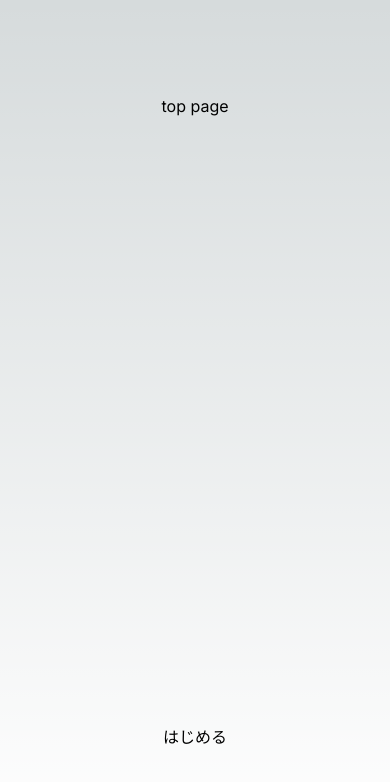
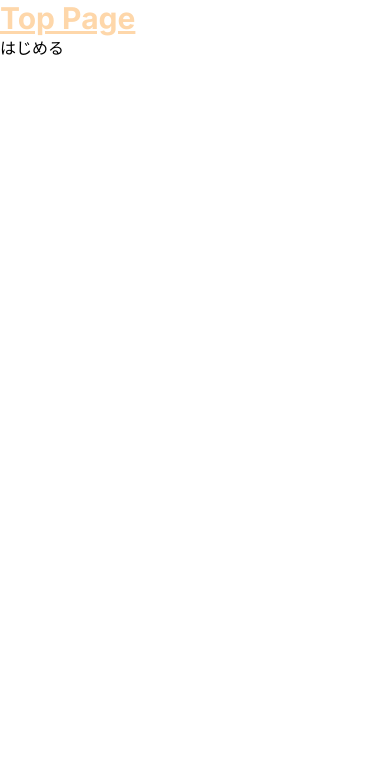
Before and after one commit to pachikuriii/yametara-next-13, a Next.js app: page / in a window 390 px wide. Shown: the top 782 px of the page. Built offline with nearby package versions, Linux system fonts and the light colour scheme.

Commit message:
tailwind.css導入

```diff
--- a/package.json
+++ b/package.json
@@ -18,5 +18,10 @@
     "react": "18.2.0",
     "react-dom": "18.2.0",
     "typescript": "5.1.3"
+  },
+  "devDependencies": {
+    "autoprefixer": "^10.4.14",
+    "postcss": "^8.4.24",
+    "tailwindcss": "^3.3.2"
   }
 }
--- /dev/null
+++ b/postcss.config.js
@@ -0,0 +1,6 @@
+module.exports = {
+  plugins: {
+    tailwindcss: {},
+    autoprefixer: {},
+  },
+}
--- a/src/app/globals.css
+++ b/src/app/globals.css
@@ -1,107 +1,3 @@
-:root {
-  --max-width: 1100px;
-  --border-radius: 12px;
-  --font-mono: ui-monospace, Menlo, Monaco, 'Cascadia Mono', 'Segoe UI Mono',
-    'Roboto Mono', 'Oxygen Mono', 'Ubuntu Monospace', 'Source Code Pro',
-    'Fira Mono', 'Droid Sans Mono', 'Courier New', monospace;
-
-  --foreground-rgb: 0, 0, 0;
-  --background-start-rgb: 214, 219, 220;
-  --background-end-rgb: 255, 255, 255;
-
-  --primary-glow: conic-gradient(
-    from 180deg at 50% 50%,
-    #16abff33 0deg,
-    #0885ff33 55deg,
-    #54d6ff33 120deg,
-    #0071ff33 160deg,
-    transparent 360deg
-  );
-  --secondary-glow: radial-gradient(
-    rgba(255, 255, 255, 1),
-    rgba(255, 255, 255, 0)
-  );
-
-  --tile-start-rgb: 239, 245, 249;
-  --tile-end-rgb: 228, 232, 233;
-  --tile-border: conic-gradient(
-    #00000080,
-    #00000040,
-    #00000030,
-    #00000020,
-    #00000010,
-    #00000010,
-    #00000080
-  );
-
-  --callout-rgb: 238, 240, 241;
-  --callout-border-rgb: 172, 175, 176;
-  --card-rgb: 180, 185, 188;
-  --card-border-rgb: 131, 134, 135;
-}
-
-@media (prefers-color-scheme: dark) {
-  :root {
-    --foreground-rgb: 255, 255, 255;
-    --background-start-rgb: 0, 0, 0;
-    --background-end-rgb: 0, 0, 0;
-
-    --primary-glow: radial-gradient(rgba(1, 65, 255, 0.4), rgba(1, 65, 255, 0));
-    --secondary-glow: linear-gradient(
-      to bottom right,
-      rgba(1, 65, 255, 0),
-      rgba(1, 65, 255, 0),
-      rgba(1, 65, 255, 0.3)
-    );
-
-    --tile-start-rgb: 2, 13, 46;
-    --tile-end-rgb: 2, 5, 19;
-    --tile-border: conic-gradient(
-      #ffffff80,
-      #ffffff40,
-      #ffffff30,
-      #ffffff20,
-      #ffffff10,
-      #ffffff10,
-      #ffffff80
-    );
-
-    --callout-rgb: 20, 20, 20;
-    --callout-border-rgb: 108, 108, 108;
-    --card-rgb: 100, 100, 100;
-    --card-border-rgb: 200, 200, 200;
-  }
-}
-
-* {
-  box-sizing: border-box;
-  padding: 0;
-  margin: 0;
-}
-
-html,
-body {
-  max-width: 100vw;
-  overflow-x: hidden;
-}
-
-body {
-  color: rgb(var(--foreground-rgb));
-  background: linear-gradient(
-      to bottom,
-      transparent,
-      rgb(var(--background-end-rgb))
-    )
-    rgb(var(--background-start-rgb));
-}
-
-a {
-  color: inherit;
-  text-decoration: none;
-}
-
-@media (prefers-color-scheme: dark) {
-  html {
-    color-scheme: dark;
-  }
-}
+@import "tailwindcss/base";
+@import "tailwindcss/components";
+@import "tailwindcss/utilities";
--- a/src/app/layout.tsx
+++ b/src/app/layout.tsx
@@ -1,21 +1,21 @@
-import './globals.css'
-import { Inter } from 'next/font/google'
+import "./globals.css";
+import { Inter } from "next/font/google";
 
-const inter = Inter({ subsets: ['latin'] })
+const inter = Inter({ subsets: ["latin"] });
 
 export const metadata = {
-  title: 'Create Next App',
-  description: 'Generated by create next app',
-}
+  title: "yametara",
+  description: "Generated by create next app",
+};
 
 export default function RootLayout({
   children,
 }: {
-  children: React.ReactNode
+  children: React.ReactNode;
 }) {
   return (
-    <html lang="en">
+    <html lang="ja">
       <body className={inter.className}>{children}</body>
     </html>
-  )
+  );
 }
--- a/src/app/page.module.css
+++ /dev/null
@@ -1,229 +0,0 @@
-.main {
-  display: flex;
-  flex-direction: column;
-  justify-content: space-between;
-  align-items: center;
-  padding: 6rem;
-  min-height: 100vh;
-}
-
-.description {
-  display: inherit;
-  justify-content: inherit;
-  align-items: inherit;
-  font-size: 0.85rem;
-  max-width: var(--max-width);
-  width: 100%;
-  z-index: 2;
-  font-family: var(--font-mono);
-}
-
-.description a {
-  display: flex;
-  justify-content: center;
-  align-items: center;
-  gap: 0.5rem;
-}
-
-.description p {
-  position: relative;
-  margin: 0;
-  padding: 1rem;
-  background-color: rgba(var(--callout-rgb), 0.5);
-  border: 1px solid rgba(var(--callout-border-rgb), 0.3);
-  border-radius: var(--border-radius);
-}
-
-.code {
-  font-weight: 700;
-  font-family: var(--font-mono);
-}
-
-.grid {
-  display: grid;
-  grid-template-columns: repeat(4, minmax(25%, auto));
-  width: var(--max-width);
-  max-width: 100%;
-}
-
-.card {
-  padding: 1rem 1.2rem;
-  border-radius: var(--border-radius);
-  background: rgba(var(--card-rgb), 0);
-  border: 1px solid rgba(var(--card-border-rgb), 0);
-  transition: background 200ms, border 200ms;
-}
-
-.card span {
-  display: inline-block;
-  transition: transform 200ms;
-}
-
-.card h2 {
-  font-weight: 600;
-  margin-bottom: 0.7rem;
-}
-
-.card p {
-  margin: 0;
-  opacity: 0.6;
-  font-size: 0.9rem;
-  line-height: 1.5;
-  max-width: 30ch;
-}
-
-.center {
-  display: flex;
-  justify-content: center;
-  align-items: center;
-  position: relative;
-  padding: 4rem 0;
-}
-
-.center::before {
-  background: var(--secondary-glow);
-  border-radius: 50%;
-  width: 480px;
-  height: 360px;
-  margin-left: -400px;
-}
-
-.center::after {
-  background: var(--primary-glow);
-  width: 240px;
-  height: 180px;
-  z-index: -1;
-}
-
-.center::before,
-.center::after {
-  content: '';
-  left: 50%;
-  position: absolute;
-  filter: blur(45px);
-  transform: translateZ(0);
-}
-
-.logo {
-  position: relative;
-}
-/* Enable hover only on non-touch devices */
-@media (hover: hover) and (pointer: fine) {
-  .card:hover {
-    background: rgba(var(--card-rgb), 0.1);
-    border: 1px solid rgba(var(--card-border-rgb), 0.15);
-  }
-
-  .card:hover span {
-    transform: translateX(4px);
-  }
-}
-
-@media (prefers-reduced-motion) {
-  .card:hover span {
-    transform: none;
-  }
-}
-
-/* Mobile */
-@media (max-width: 700px) {
-  .content {
-    padding: 4rem;
-  }
-
-  .grid {
-    grid-template-columns: 1fr;
-    margin-bottom: 120px;
-    max-width: 320px;
-    text-align: center;
-  }
-
-  .card {
-    padding: 1rem 2.5rem;
-  }
-
-  .card h2 {
-    margin-bottom: 0.5rem;
-  }
-
-  .center {
-    padding: 8rem 0 6rem;
-  }
-
-  .center::before {
-    transform: none;
-    height: 300px;
-  }
-
-  .description {
-    font-size: 0.8rem;
-  }
-
-  .description a {
-    padding: 1rem;
-  }
-
-  .description p,
-  .description div {
-    display: flex;
-    justify-content: center;
-    position: fixed;
-    width: 100%;
-  }
-
-  .description p {
-    align-items: center;
-    inset: 0 0 auto;
-    padding: 2rem 1rem 1.4rem;
-    border-radius: 0;
-    border: none;
-    border-bottom: 1px solid rgba(var(--callout-border-rgb), 0.25);
-    background: linear-gradient(
-      to bottom,
-      rgba(var(--background-start-rgb), 1),
-      rgba(var(--callout-rgb), 0.5)
-    );
-    background-clip: padding-box;
-    backdrop-filter: blur(24px);
-  }
-
-  .description div {
-    align-items: flex-end;
-    pointer-events: none;
-    inset: auto 0 0;
-    padding: 2rem;
-    height: 200px;
-    background: linear-gradient(
-      to bottom,
-      transparent 0%,
-      rgb(var(--background-end-rgb)) 40%
-    );
-    z-index: 1;
-  }
-}
-
-/* Tablet and Smaller Desktop */
-@media (min-width: 701px) and (max-width: 1120px) {
-  .grid {
-    grid-template-columns: repeat(2, 50%);
-  }
-}
-
-@media (prefers-color-scheme: dark) {
-  .vercelLogo {
-    filter: invert(1);
-  }
-
-  .logo {
-    filter: invert(1) drop-shadow(0 0 0.3rem #ffffff70);
-  }
-}
-
-@keyframes rotate {
-  from {
-    transform: rotate(360deg);
-  }
-  to {
-    transform: rotate(0deg);
-  }
-}
--- a/src/app/page.tsx
+++ b/src/app/page.tsx
@@ -1,13 +1,10 @@
 import Link from "next/link";
-import styles from "./page.module.css";
 
 export default function Home() {
   return (
-    <main className={styles.main}>
-      <p>top page</p>
-      <Link href="/questions/1" className="underline">
-        はじめる
-      </Link>
+    <main>
+      <h1 className="text-3xl font-bold underline text-orange-200">Top Page</h1>
+      <Link href="/questions/1">はじめる</Link>
     </main>
   );
 }
--- /dev/null
+++ b/tailwind.config.js
@@ -0,0 +1,8 @@
+/** @type {import('tailwindcss').Config} */
+module.exports = {
+  content: ["./src/**/*.{js,ts,jsx,tsx,mdx}"],
+  theme: {
+    extend: {},
+  },
+  plugins: [],
+};
```
Also changed, not shown: 1 other file (tests, documents, lock files or other folders).
